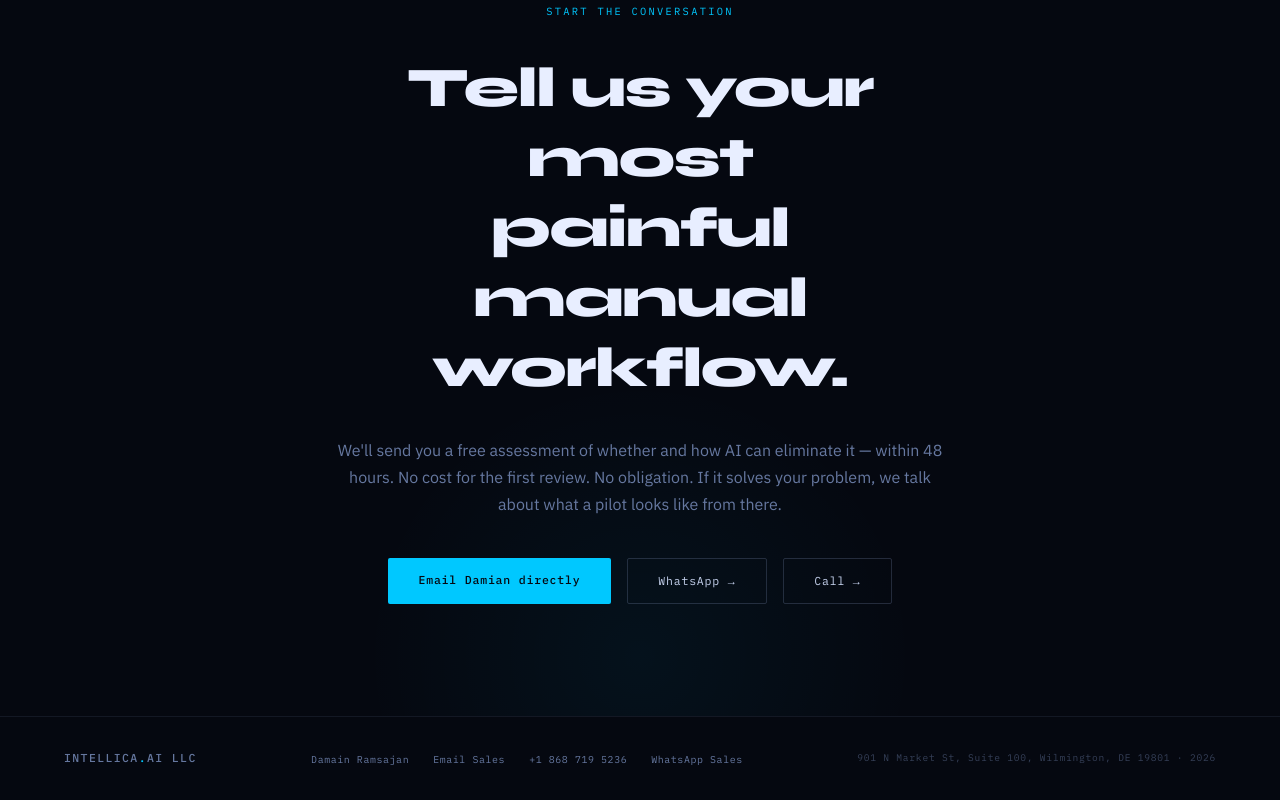
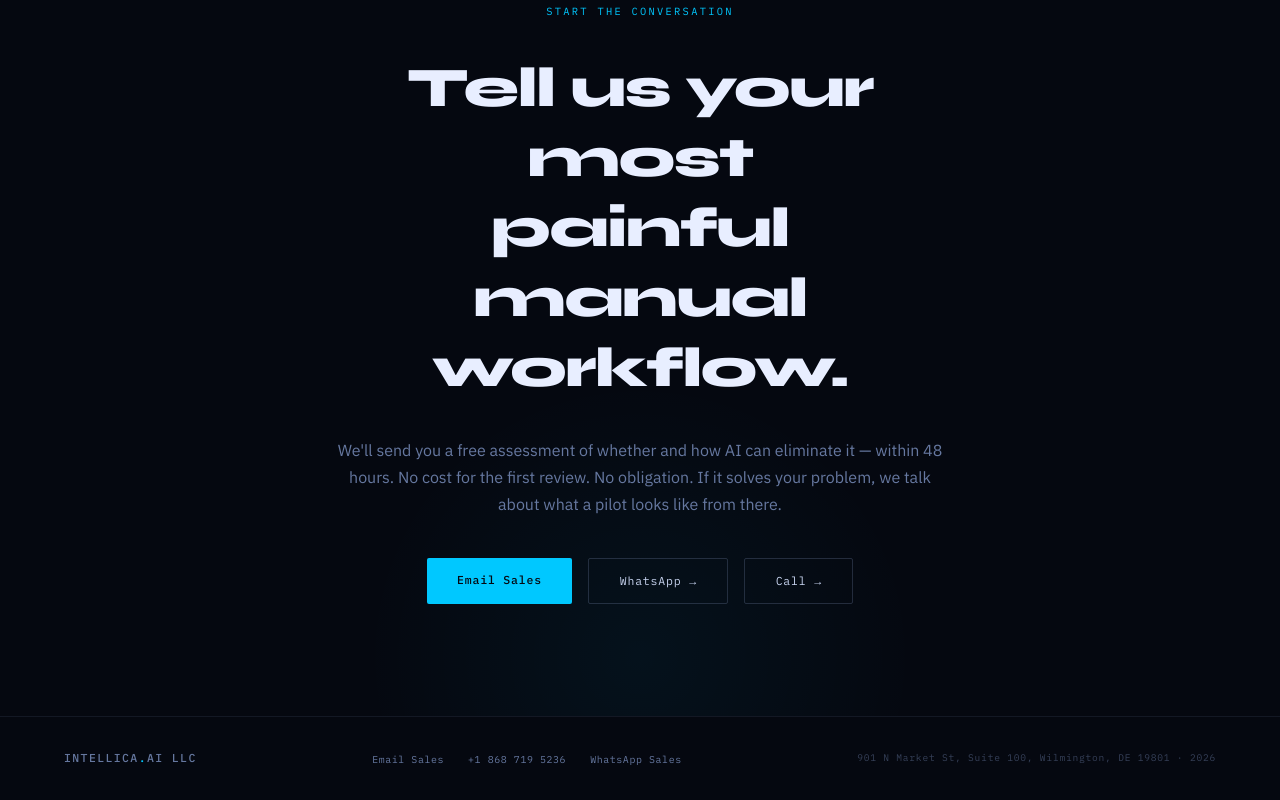
Before and after one commit to intellica-ai-llc/intellica, a plain HTML site: page web/smb.html in a window 1280 px wide. Shown: the part 9751-10551 px from the top of the page. Drawn offline with Linux system fonts and the light colour scheme.

Commit message:
more updates

```diff
--- a/web/smb.html
+++ b/web/smb.html
@@ -824,7 +824,7 @@ footer{border-top:1px solid var(--border);padding:1.8rem 4rem;display:flex;justi
     <h2>Tell us your most<br>painful manual workflow.</h2>
     <p class="cta-sub">We'll send you a free assessment of whether and how AI can eliminate it — within 48 hours. No cost for the first review. No obligation. If it solves your problem, we talk about what a pilot looks like from there.</p>
     <div class="cta-btns">
-      <a href="mailto:dpramsajan@meeting-mind.com" class="btn-primary">Email Damian directly</a>
+      <a href="mailto:dpramsajan@meeting-mind.com" class="btn-primary">Email Sales</a>
       <a href="https://wa.me/18687195236" class="btn-ghost">WhatsApp →</a>
       <a href="tel:+18687195236" class="btn-ghost">Call →</a>
     </div>
@@ -836,7 +836,6 @@ footer{border-top:1px solid var(--border);padding:1.8rem 4rem;display:flex;justi
 <footer>
   <div class="foot-brand">INTELLICA<span>.</span>AI LLC</div>
   <ul class="foot-links">
-    <li><a href="https://vericrypt-7qp.pages.dev/dpr">Damain Ramsajan</a></li>
     <li><a href="mailto:dpramsajan@meeting-mind.com">Email Sales</a></li>
     <li><a href="tel:+18687195236">+1 868 719 5236</a></li>
     <li><a href="https://wa.me/18687195236">WhatsApp Sales</a></li>
```
